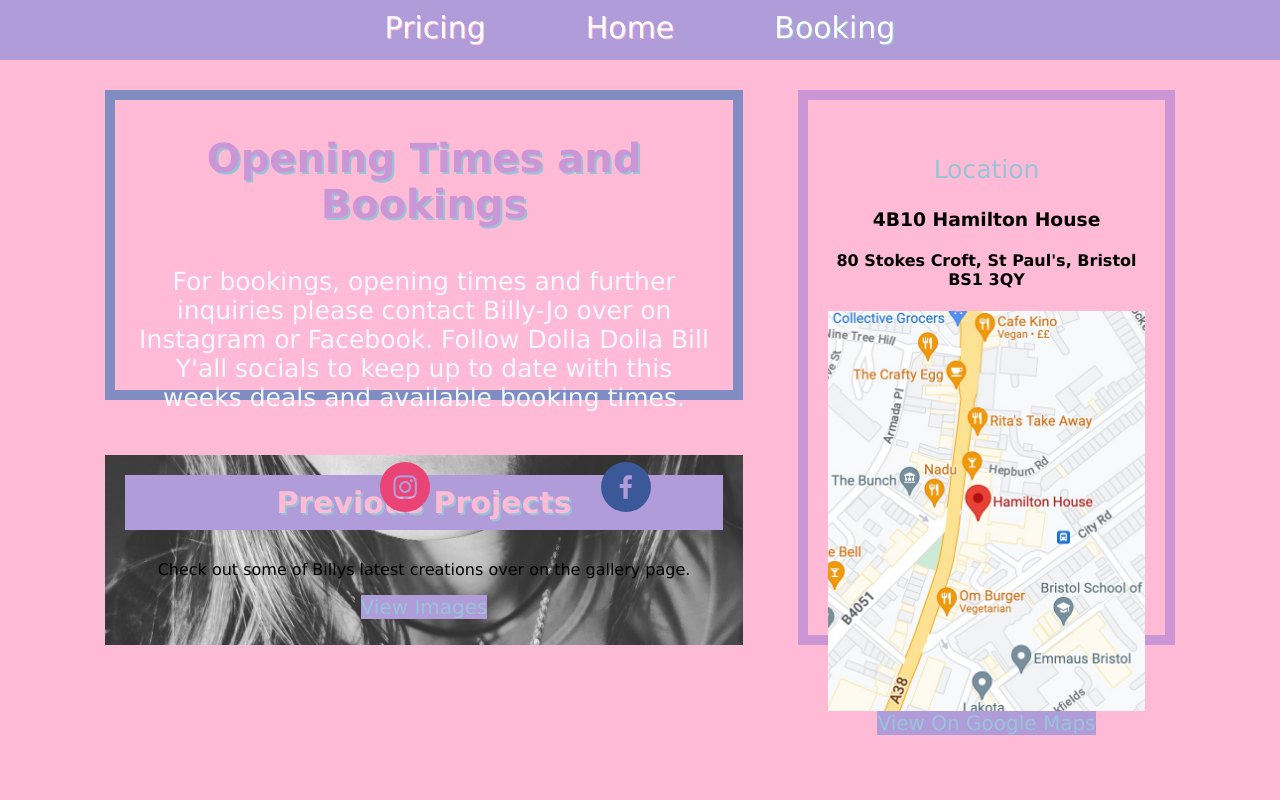
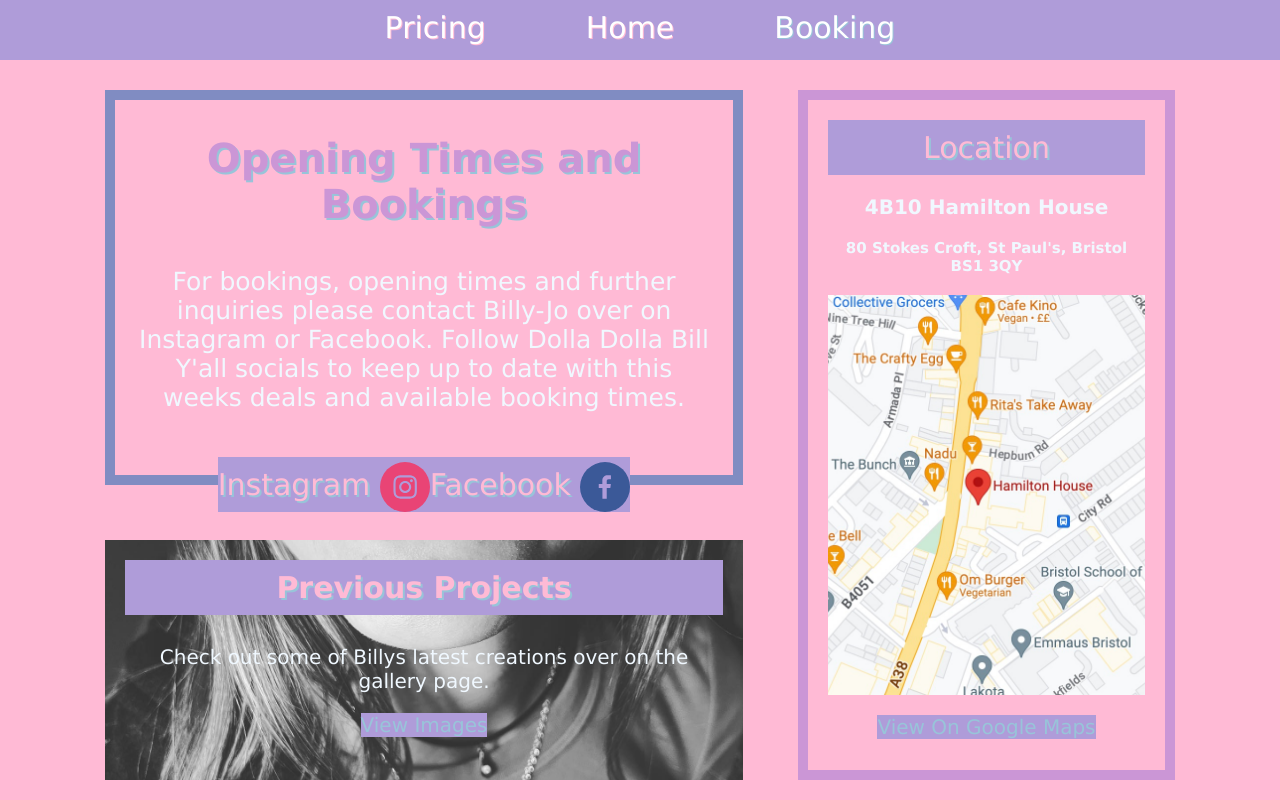
Before and after one commit to tyrkgithub/dolla, a React (Create React App) app: page /booking in a window 1280 px wide. Shown: the top 800 px of the page. Built offline with nearby package versions, Linux system fonts and the light colour scheme.

Commit message:
mvp completed for booking page

```diff
--- a/src/components/footer/socialIcons.js
+++ b/src/components/footer/socialIcons.js
@@ -20,12 +20,6 @@ function Socials() {
           <SocialIcon url="https://www.facebook.com/profile.php?id=100083532782159"style={{ height: 100, width: 100 }}></SocialIcon>
           <SocialIcon url="https://www.instagram.com/dolladollabill_yalll/"style={{ height: 100, width: 100 }}></SocialIcon>
           <SocialIcon url="https://www.facebook.com/profile.php?id=100083532782159"style={{ height: 100, width: 100 }}></SocialIcon>
-          <SocialIcon url="https://www.instagram.com/dolladollabill_yalll/"style={{ height: 100, width: 100 }}></SocialIcon>
-          <SocialIcon url="https://www.facebook.com/profile.php?id=100083532782159"style={{ height: 100, width: 100 }}></SocialIcon>
-          <SocialIcon url="https://www.instagram.com/dolladollabill_yalll/"style={{ height: 100, width: 100 }}></SocialIcon>
-          <SocialIcon url="https://www.facebook.com/profile.php?id=100083532782159"style={{ height: 100, width: 100 }}></SocialIcon>
-          <SocialIcon url="https://www.instagram.com/dolladollabill_yalll/"style={{ height: 100, width: 100 }}></SocialIcon>
-          <SocialIcon url="https://www.facebook.com/profile.php?id=100083532782159"style={{ height: 100, width: 100 }}></SocialIcon>
 
 
 
--- a/src/components/navbar/socialBar.css
+++ b/src/components/navbar/socialBar.css
@@ -7,6 +7,7 @@
     text-shadow: 2px 2px var(--clr5);
     background-color: var(--clr3);
     display: inline;
+    text-decoration: none;
 
 
 }
--- a/src/components/navbar/socialBar.js
+++ b/src/components/navbar/socialBar.js
@@ -1,28 +1,33 @@
 import React from "react";
-import { SocialIcon } from 'react-social-icons';
-import "./socialBar.css"
-
-
+import { SocialIcon } from "react-social-icons";
+import "./socialBar.css";
+import { Link } from "react-router-dom";
 
 function SocialBar() {
   return (
     <div className="socials">
       <ul className="socials-ul">
         <li className="socials-li">
-        <h3 className="socials-h3">Instagram  <SocialIcon url="https://www.instagram.com/dolladollabill_yalll/"></SocialIcon>
-         </h3>
+          <Link
+            to="https://www.instagram.com/dolladollabill_yalll"
+            className="socials-h3"
+          >
+            Instagram{" "}
+            <SocialIcon url="https://www.instagram.com/dolladollabill_yalll/"></SocialIcon>
+          </Link>
         </li>
 
         <li className="socials-li">
-          <h3 className="socials-h3">Facebook  <SocialIcon url="https://www.facebook.com/profile.php?id=100083532782159"></SocialIcon>
-     </h3>
-
-
+          <Link
+            to="https://www.facebook.com/profile.php?id=100083532782159"
+            className="socials-h3"
+          >
+            Facebook{" "}
+            <SocialIcon url="https://www.facebook.com/profile.php?id=100083532782159"></SocialIcon>
+          </Link>
         </li>
-
       </ul>
     </div>
-
   );
 }
 export default SocialBar;
--- a/src/components/services/services.css
+++ b/src/components/services/services.css
@@ -16,7 +16,7 @@
   width: auto;
   height: auto;
   grid-template-columns: 3fr 2fr;
-  grid-template-rows: 365px 200px;
+  grid-template-rows: 450px 250px;
   grid-template-areas:
     "services services-aside"
     "viewGallery services-aside";
@@ -45,6 +45,7 @@
 
 .services-p{
     margin-top: 30px;
+
 }
 
 .services-ul {
@@ -52,15 +53,16 @@
   list-style: none;
   padding: 0;
   font-size: 25px;
+  margin: 0px;
 }
 
 .services-aside {
     background-size: cover;
     text-align: center;
-    height : 485px;
+    height : 630px;
     margin: 5px;
     margin-left: 50px;
-    padding: 30px 20px 20px 20px;
+    padding: 20px 20px 20px 20px;
     border: 10px solid var(--clr2);
   }
 
@@ -90,12 +92,41 @@
     background-color: var(--clr3);
     font-size: 20px;
 
+
+}
+
+.viewGallery-p{
+  color: aliceblue;
+  font-size: 20px;
+}
+
+.location-li{
+
+    font-size: 30px;
+    padding-top: 10px;
+    padding-bottom: 10px;
+    margin-top: 0;
+    color: var(--clr1);
+    text-shadow: 2px 2px var(--clr5);
+    background-color: var(--clr3);
+
+}
+
+.location-h3{
+  font-size: 20px;
+  color: aliceblue;
+}
+
+.location-h4{
+  font-size: 15px;
+  color: aliceblue;
 }
 
 .location-img{
   height: 400px;
   background-size: cover;
   background-position: center;
+  margin-bottom: 20px;
 }
 
 @media only screen and (max-width: 1176px){
--- a/src/components/services/services.js
+++ b/src/components/services/services.js
@@ -28,8 +28,8 @@ function Services() {
             <ul className="services-ul">
               <li className="location-li">Location</li>
             </ul>
-            <h3>4B10 Hamilton House</h3>
-            <h4>80 Stokes Croft, St Paul's, Bristol BS1 3QY</h4>
+            <h3 className="location-h3">4B10 Hamilton House</h3>
+            <h4 className="location-h4">80 Stokes Croft, St Paul's, Bristol BS1 3QY</h4>
             <div className="location-img"
               style={{backgroundImage: `url(${map})`}}>
 
```
Lines whose indentation alone changed are shown as unchanged.
